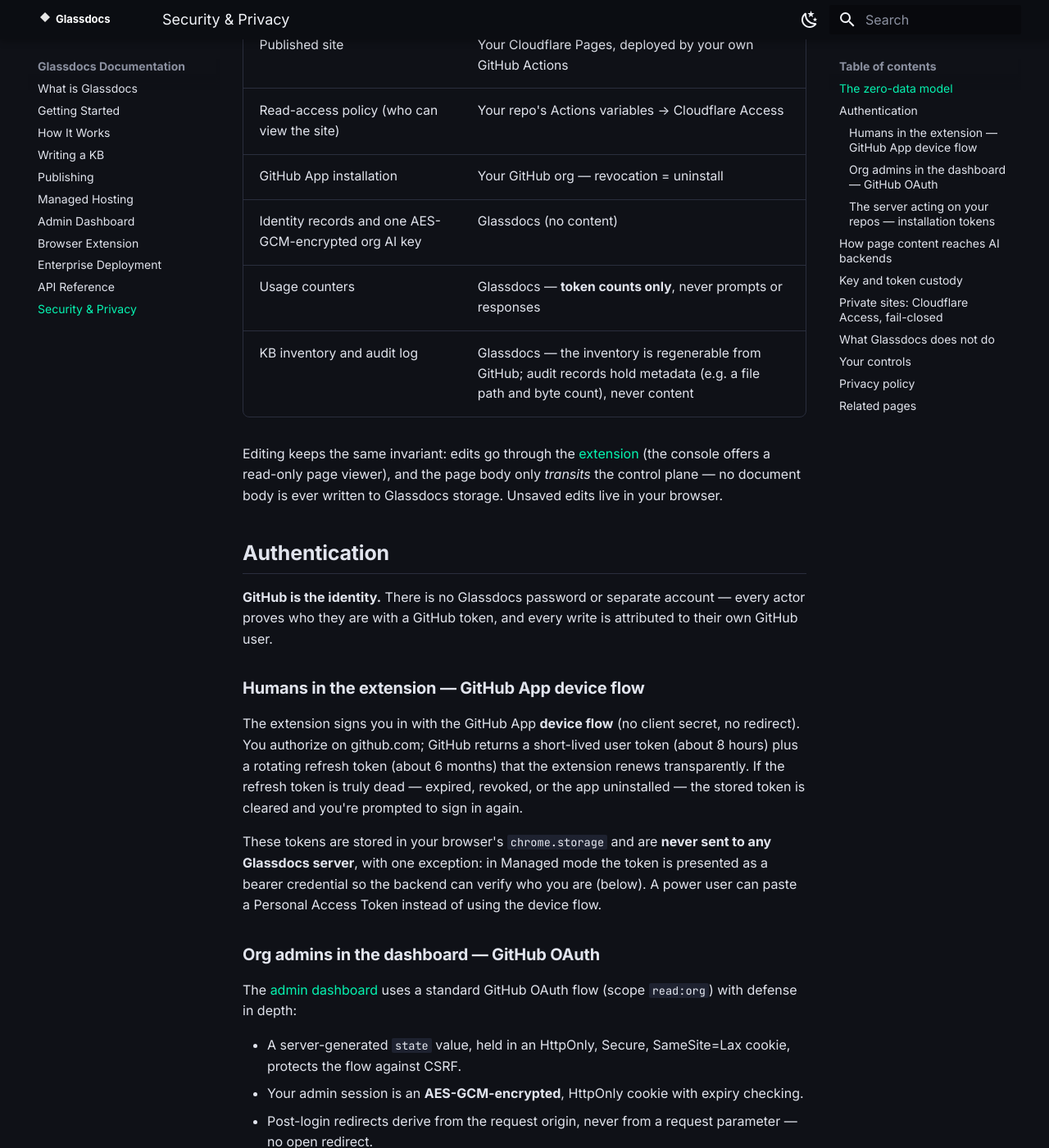
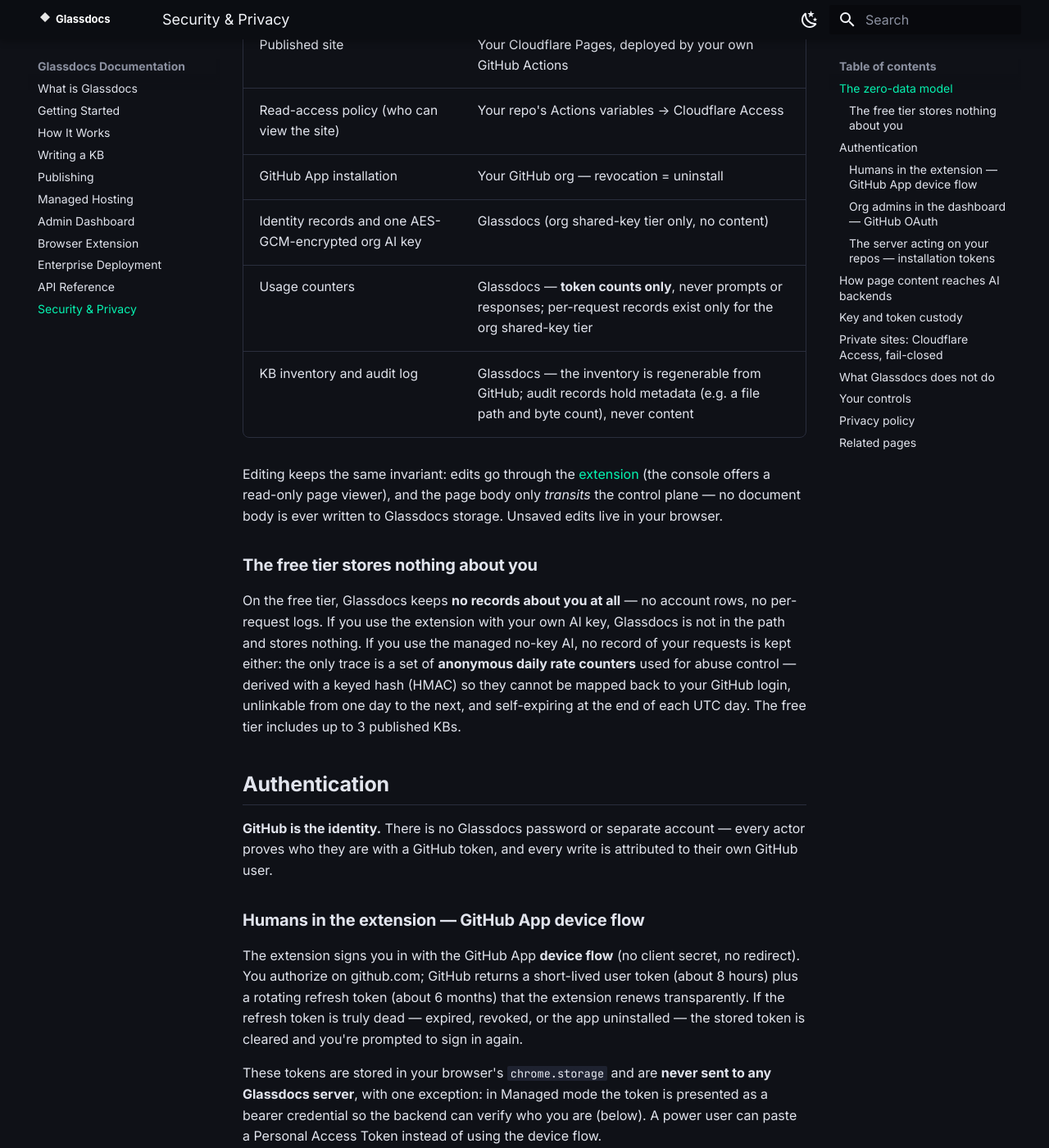
Before and after one commit to Glassdocs/docs, an MkDocs documentation site: the page built from docs/security.md, in a window 1280 px wide and 1400 px high, scrolled down 606 px. Shown: the whole window at 82% size. Built offline with MkDocs 1.6.1 and Material for MkDocs 9.7.7, drawn with Linux system fonts in a browser that asks for light colours.

Commit message:
docs: the free tier stores nothing about you
BYO key: Glassdocs is not in the path. Managed AI: no records — only
anonymous, cross-day-unlinkable daily rate counters for abuse control.
Free tier includes 3 published KBs. Matches Glassdocs/glassdocs#23.

Co-Authored-By: Claude Fable 5 <noreply@anthropic.com>

```diff
--- a/docs/security.md
+++ b/docs/security.md
@@ -12,11 +12,15 @@ Glassdocs orchestrates; it does not host your data. The data plane — content,
 | Published site | Your Cloudflare Pages, deployed by your own GitHub Actions |
 | Read-access policy (who can view the site) | Your repo's Actions variables → Cloudflare Access |
 | GitHub App installation | Your GitHub org — revocation = uninstall |
-| Identity records and one AES-GCM-encrypted org AI key | Glassdocs (no content) |
-| Usage counters | Glassdocs — **token counts only**, never prompts or responses |
+| Identity records and one AES-GCM-encrypted org AI key | Glassdocs (org shared-key tier only, no content) |
+| Usage counters | Glassdocs — **token counts only**, never prompts or responses; per-request records exist only for the org shared-key tier |
 | KB inventory and audit log | Glassdocs — the inventory is regenerable from GitHub; audit records hold metadata (e.g. a file path and byte count), never content |
 
 Editing keeps the same invariant: edits go through the [extension](extension.md) (the console offers a read-only page viewer), and the page body only *transits* the control plane — no document body is ever written to Glassdocs storage. Unsaved edits live in your browser.
+
+### The free tier stores nothing about you
+
+On the free tier, Glassdocs keeps **no records about you at all** — no account rows, no per-request logs. If you use the extension with your own AI key, Glassdocs is not in the path and stores nothing. If you use the managed no-key AI, no record of your requests is kept either: the only trace is a set of **anonymous daily rate counters** used for abuse control — derived with a keyed hash (HMAC) so they cannot be mapped back to your GitHub login, unlinkable from one day to the next, and self-expiring at the end of each UTC day. The free tier includes up to 3 published KBs.
 
 ## Authentication
 
@@ -56,7 +60,7 @@ Nothing is sent anywhere until you act. The extension reads the **active tab onl
 
     - **verifies your identity** by checking your GitHub token against GitHub per request — the token is verified and discarded, never stored server-side;
     - **resolves the key**: your org's shared key if an admin configured one (see [the admin dashboard](admin.md)), otherwise the Glassdocs free-tier key with fair-use caps;
-    - **forwards the request and returns the response complete** (streaming is disabled server-side), persisting **only token counts** for metering — never the prompt, the page content, or the model's reply.
+    - **forwards the request and returns the response complete** (streaming is disabled server-side), persisting **only token counts** — never the prompt, the page content, or the model's reply. On the free tier even those counts are anonymous daily rate counters (see above); per-request metering records exist only when an org's own shared key pays.
 
     Switch to a BYO-key backend at any time to keep everything browser-to-provider.
 
```
